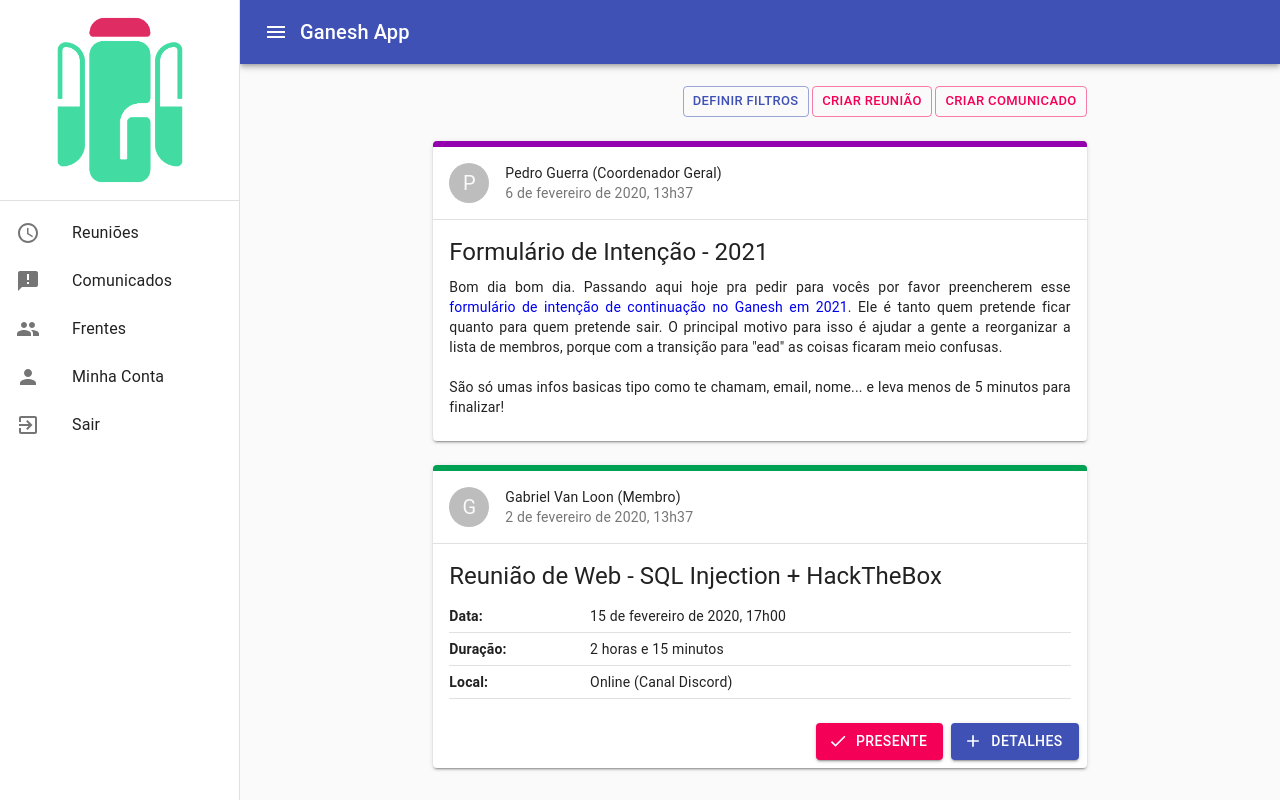
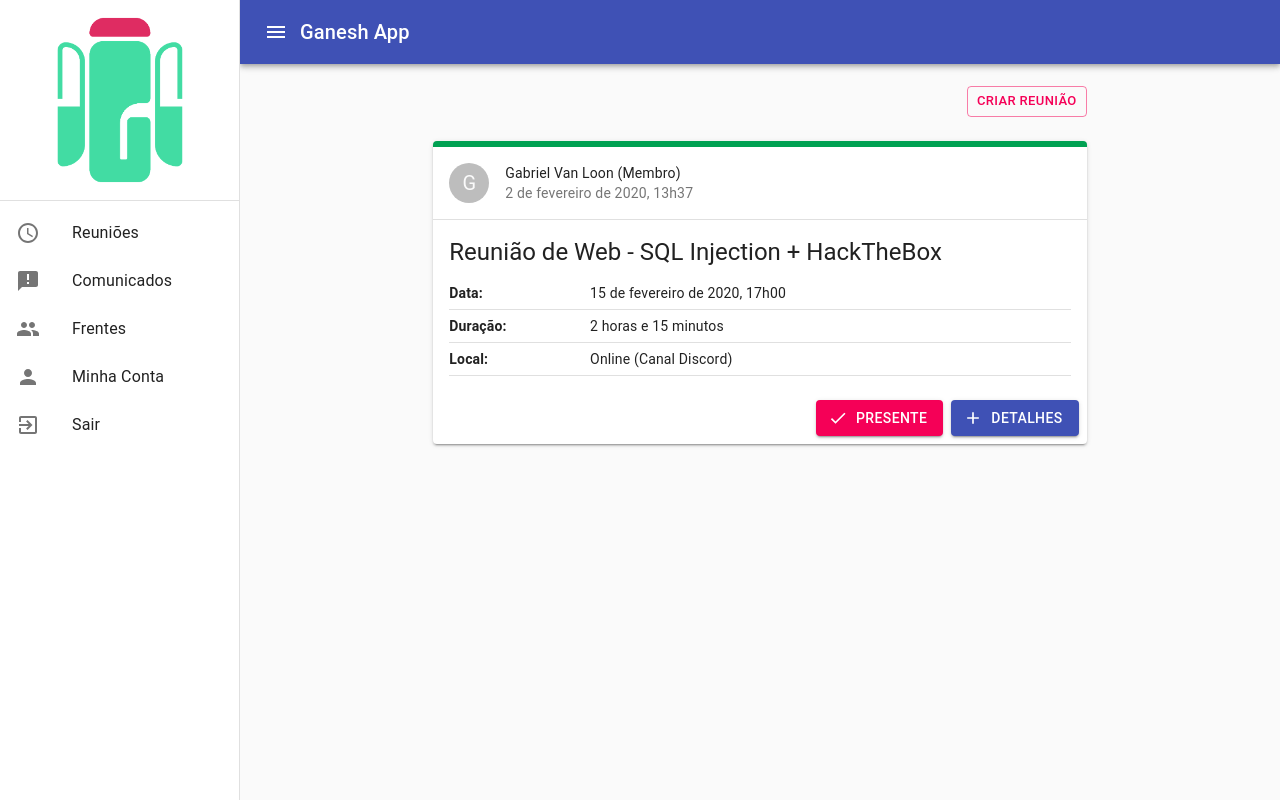
Before and after one commit to LMFRomero/ganeshApp, a React (Create React App) app in the folder frontend/: page /reunioes in a window 1280 px wide. Built offline with nearby package versions, Linux system fonts and the light colour scheme; the HTML template or start-up script is replaced by a standard one.

Commit message:
Fixes in the Private Router component

```diff
--- a/frontend/src/AppRoutes.js
+++ b/frontend/src/AppRoutes.js
@@ -21,7 +21,7 @@ import EditMeeting from './pages/AuthenticatedPages/EditMeeting/EditMeeting'
 /* Routes - Coordinator Pages*/
 import RegisterAnnounce from './pages/CoordinatorPages/RegisterAnnounce/RegisterAnnounce'
 
-function PrivateRoute({component: RenderComponent, ...rest}) {
+function PrivateRoute({children, component: RenderComponent, ...rest}) {
   const isAuthenticated = () => true
 
   return (
@@ -29,7 +29,7 @@ function PrivateRoute({component: RenderComponent, ...rest}) {
       isAuthenticated() ? (
         <>
           <Header/>
-          <RenderComponent {...props}/>
+          { children }
         </>
       ) : (
         <Redirect to="/" />
@@ -57,15 +57,15 @@ function AppRoutes() {
           <Route path="/recuperar-senha" component={ForgotPassword}/>
 
           {/* Rotas - Authenticated User*/}
-          <PrivateRoute path="/reunioes" component={Timeline}/>
-          <PrivateRoute path="/comunicados"   component={Timeline}/>
-          <PrivateRoute path="/minha-conta"   component={MyAccount}/>
-          <PrivateRoute path="/criar-reuniao" component={RegisterMeeting}/>
-          <PrivateRoute path="/reuniao/:meetingId" component={Meeting}/>
-          <PrivateRoute path="/editar-reuniao/:meetingId" component={EditMeeting}/>
+          <PrivateRoute path="/reunioes"><Timeline variant="meetings"/></PrivateRoute>
+          <PrivateRoute path="/comunicados"><Timeline variant="announces"/></PrivateRoute>
+          <PrivateRoute path="/minha-conta"><MyAccount/></PrivateRoute>
+          <PrivateRoute path="/criar-reuniao"><RegisterMeeting/></PrivateRoute>
+          <PrivateRoute path="/reuniao/:meetingId"><Meeting/></PrivateRoute>
+          <PrivateRoute path="/editar-reuniao/:meetingId"><EditMeeting/></PrivateRoute>
 
           {/* Routes - Coordinator Pages*/}
-          <PrivateRoute path="/criar-comunicado" component={RegisterAnnounce}/>
+          <PrivateRoute path="/criar-comunicado"><RegisterAnnounce/></PrivateRoute>
 
           {/* Página 404 */}
           <Route path="*" component={PageNotFound}/>
--- a/frontend/src/pages/AuthenticatedPages/Timeline/Timeline.js
+++ b/frontend/src/pages/AuthenticatedPages/Timeline/Timeline.js
@@ -6,22 +6,29 @@ import { Link as RouterLink } from 'react-router-dom';
 import AnnounceCard from '../../../components/AnnounceCard/AnnounceCard'
 import MeetingCard from '../../../components/MeetingCard/MeetingCard'
 
-function Timeline(){
+// Variants: "meetings" and "announces"
+function Timeline(props){
     return(
       <Box className="TimelinePage" flexGrow={1} component="main">
         <Container fixed>
             <Grid container spacing={3} justify="center">
 
               <Grid item container xs={12} sm={12} md={8} justify="flex-end">
-                <Button  size="small" variant="outlined" color="primary">Definir filtros</Button>
-                &nbsp;
+                {/* <Button  size="small" variant="outlined" color="primary">Definir filtros</Button>
+                &nbsp; */}
+
+                { props.variant === "meetings" &&
                 <Button  size="small" variant="outlined" color="secondary"
                   component={RouterLink} to="/criar-reuniao">Criar Reunião</Button>
-                &nbsp;
+                }
+
+                { props.variant === "announces" &&
                 <Button  size="small" variant="outlined" color="secondary"
                   component={RouterLink} to="/criar-comunicado">Criar Comunicado</Button>
+                }
               </Grid>
 
+              { props.variant === "announces" &&
               <Grid item xs={12} sm={12} md={8}>
                 <AnnounceCard avatar="P" author="Pedro Guerra (Coordenador Geral)"
                     dateHour="6 de fevereiro de 2020, 13h37"
@@ -38,7 +45,9 @@ function Timeline(){
                         </>
                     }/>
               </Grid>
+              }
 
+              { props.variant === "meetings" &&
               <Grid item xs={12} sm={12} md={8}>
                 <MeetingCard avatar="G" author="Gabriel Van Loon (Membro)"
                     dateHour="2 de fevereiro de 2020, 13h37"
@@ -52,6 +61,7 @@ function Timeline(){
                     />
 
               </Grid>
+              }
 
             </Grid>
         </Container>
```
